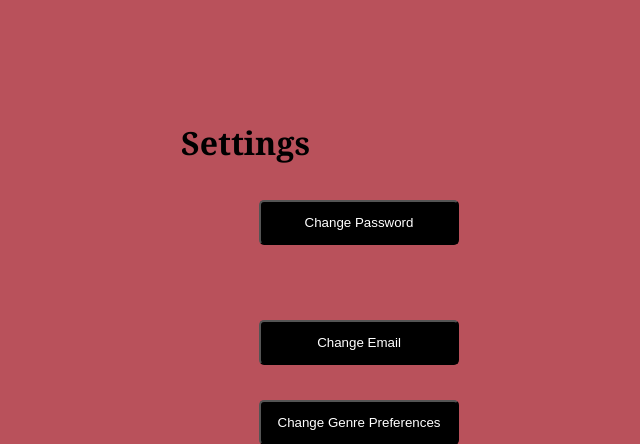
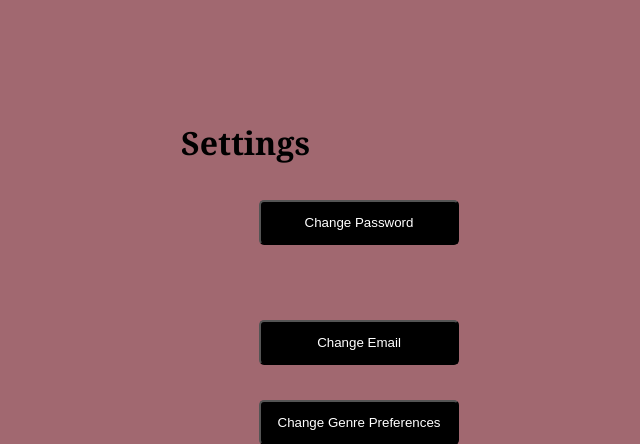
Before and after one commit to drixperez/Flicks, a PHP site: page /settings.php in a window 1280 px wide. Shown: the top 444 px of the page, without its empty margins (245-885 px from the left). Run offline with PHP 8.4, Linux system fonts and the light colour scheme.

Commit message:
Pretty much finished

```diff
--- a/settings.css
+++ b/settings.css
@@ -1,5 +1,5 @@
 body{
-    background-color:#B9515B;
+    background-color:#a16870;
     margin: 0;
     padding: 0;
 }
```
